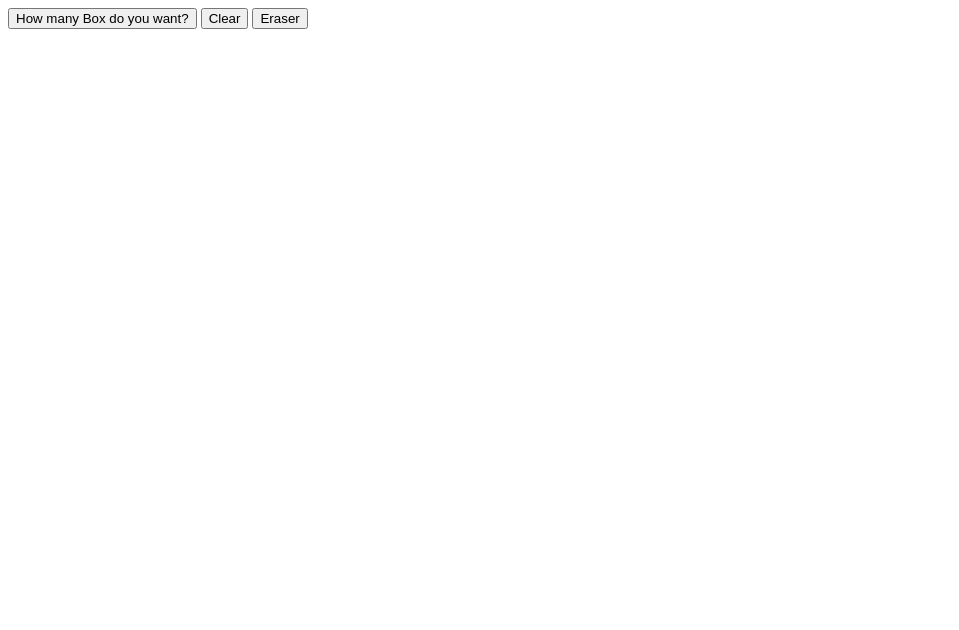
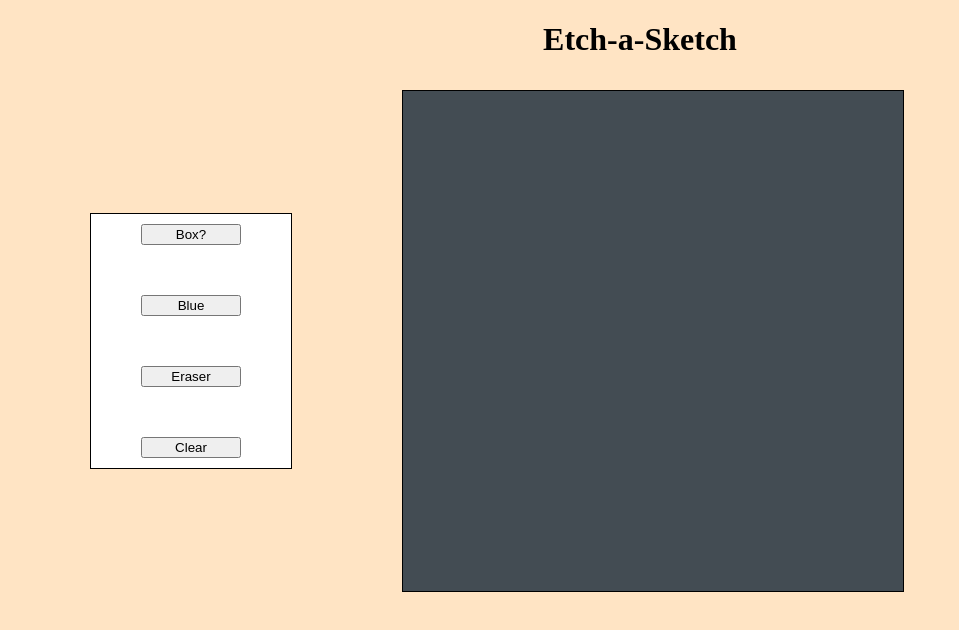
Before and after one commit to Emmanlaw/EtchASketch, a plain HTML site: page index.html in a window 1280 px wide. Shown: the whole page, without its empty margins (0-959 px from the left). Drawn offline with Linux system fonts and the light colour scheme.

Commit message:
commit message

```diff
--- a/EAS.css
+++ b/EAS.css
@@ -0,0 +1,46 @@
+h1 {
+    text-align: center;
+}
+body {
+    background-color: bisque;
+}
+#main {
+    display: flex;
+    align-items: center;
+    justify-content: flex-start;
+    gap: 100px;
+    max-width: 1100px;
+    margin: 0 auto;
+}
+.setting {
+    display: flex;
+    flex-direction: column;
+    align-items: center;
+    justify-content: center;
+    gap: 30px;
+    width: 200px;
+    border: 1px solid black;
+    background-color: white;
+}
+
+#container {
+    margin: 10px;
+    border: 1px solid black;
+    background-color: rgb(67, 76, 83);
+}
+
+#btnBox, #colored, #eraser, #reset {
+    width: 100px;
+    margin: 10px;
+}
+
+
+.row {
+    display: flex;
+}
+
+.box {
+    width: 20px;
+    height: 20px;
+    border: 1px solid black;
+}
--- a/EAS.js
+++ b/EAS.js
@@ -1,40 +1,46 @@
-console.log("hello");
-
 const container = document.querySelector('#container');
 const btn = document.querySelector('#btnBox');
 const reset = document.querySelector('#reset');
-const eraser =document.querySelector('#eraser');
+const eraser = document.querySelector('#eraser');
 const colored = document.querySelector('#colored');
 
-const containerWidth = 500;
-const containerHeight = 500;
-const boxWidth = containerWidth / 16;
-const boxHeight = containerHeight / 16;
+// Set the default color to red
+let currentColor = "red";
 
-for (let i = 0; i < 16; i++) {
-  const row = document.createElement('div');
-  row.classList.add('row');
+// Add mouseover event listener to container to color boxes
+container.addEventListener('mouseover', (e) => {
+  const smallBox = e.target;
+  if (smallBox.classList.contains('box')) {
+    smallBox.style.backgroundColor = currentColor;
+  }
+});
 
-  // create 16 boxes in each row
-  for (let j = 0; j < 16; j++) {
-    const box = document.createElement('div');
-    box.classList.add('box');
-    box.style.width = `${boxWidth}px`;
-    box.style.height = `${boxHeight}px`;
-    row.appendChild(box);
-  }
-  container.appendChild(row);
-}
+// Change color to blue
+colored.addEventListener('click', () => {
+  currentColor = "blue";
+  console.log(currentColor);
+});
 
+// Change color to white (eraser)
+eraser.addEventListener('click', () => {
+  currentColor = "white";
+});
 
+// Reset all boxes to white
+reset.addEventListener('click', () => {
+  const smallBoxes = document.querySelectorAll('.box');
+  smallBoxes.forEach(smallBox => {
+    smallBox.style.backgroundColor = 'white';
+  });
+});
 
-
+// change number of boxes in container
 btn.addEventListener('click', () => {
-    const numOfBoxStr = prompt('How many Box?');
+  const numOfBoxStr = prompt('How many boxes?');
   const numOfBoxInt = parseInt(numOfBoxStr);
 
   if (numOfBoxInt > 100) {
-        return alert("can't have more than 100");
+    return alert("Can't have more than 100 boxes.");
   }
 
   // Remove existing rows from the container
@@ -42,19 +48,17 @@ btn.addEventListener('click', () => {
     container.removeChild(container.firstChild);
   }
 
-    // Calculate the width of the boxes based on the container' width and the number of boxes in a row
+  // Calculate the width of the boxes based on the container's width and the number of boxes in a row
   const containerWidth = container.offsetWidth;
-    const containerHeight = container.offsetWidth;
-    const boxWidth = (containerWidth/ numOfBoxInt) - 2; // Subtracting 2 to account for the box border
-    const boxHeight = (containerHeight/ numOfBoxInt) -2;
-
-
+  const containerHeight = container.offsetHeight;
+  const boxWidth = (containerWidth / numOfBoxInt) - 2; // Subtracting 2 to account for the box border
+  const boxHeight = (containerHeight / numOfBoxInt) - 2;
 
   for (let i = 0; i < numOfBoxInt; i++) {
     const row = document.createElement('div');
     row.classList.add('row');
 
-        // create 16 boxes in each row
+    // create boxes in each row based on number of boxes in a row
     for (let j = 0; j < numOfBoxInt; j++) {
       const box = document.createElement('div');
       box.classList.add('box');
@@ -62,42 +66,13 @@ btn.addEventListener('click', () => {
       box.style.height = `${boxHeight}px`;
       row.appendChild(box);
     }
+
     container.appendChild(row);
   }
 });
 
+// set container styles
 container.style.display = 'flex';
 container.style.flexWrap = 'wrap';
 container.style.width = '500px';
 container.style.height = '500px';
-
-colored.addEventListener('click', () => {
-    container.addEventListener('mousemove', (e) => {
-        const smallBox = e.target;
-        if (smallBox.classList.contains('box')) {
-            smallBox.style.backgroundColor = "blue";
-        };
-    })
-})
-
-eraser.addEventListener('click', () => {
-    container.addEventListener('mousemove', (e) => {
-        const smallBox = e.target;
-        if (smallBox.classList.contains('box')) {
-            smallBox.style.backgroundColor = "white";
-        };
-    })
-})
-
-reset.addEventListener('click', () => {
-    const smallBoxes = document.querySelectorAll('.box');
-
-    smallBoxes.forEach(smallBox => {
-        smallBox.style.backgroundColor = 'white';
-
-    });
-    console.log(smallBoxes);
-});
-
-
-container.addEventListener('mousemove', colorOnMove);
--- a/index.html
+++ b/index.html
@@ -8,11 +8,13 @@
     <link rel="stylesheet" href="EAS.css">
 </head>
 <body>
+    <h1>Etch-a-Sketch</h1>
     <div id="main">
         <div class="setting">
-            <button id="btnBox">How many Box do you want?</button>
+            <button id="btnBox">Box?</button>
+            <button id="colored">Blue</button>
+            <button id="eraser">Eraser</button>
             <button id="reset">Clear</button>
-            <button id="eraser">Eraser</button>
         </div>
         <div>
             <div id="container"></div>
```
Lines whose indentation alone changed are shown as unchanged.
